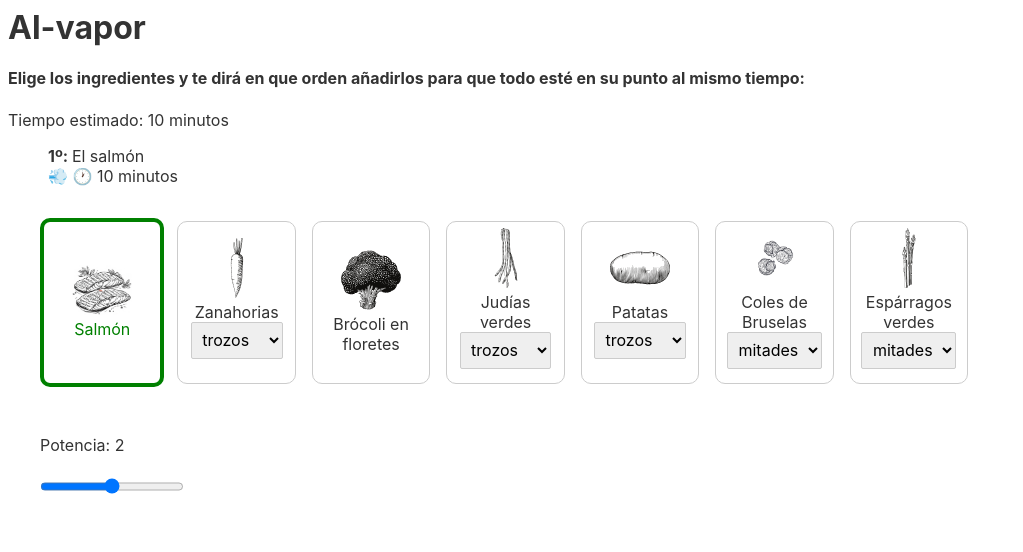
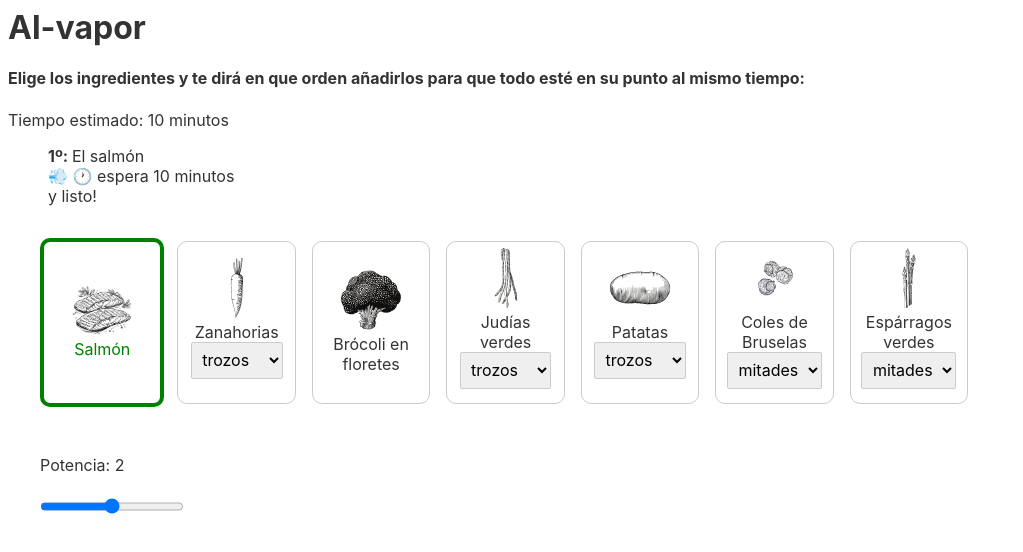
Before and after one commit to pirnz/al-vapor, a Svelte app: page / in a window 1280 px wide. Both pictures are taken after a click on the button "Salmón". Shown: the top 552 px of the page, without its empty margins (0-1023 px from the left). Built offline with nearby package versions, Linux system fonts and the light colour scheme.

Commit message:
better instructions

```diff
--- a/src/Output.svelte
+++ b/src/Output.svelte
@@ -74,10 +74,13 @@
         <p>Tiempo estimado: {batches[0].totalTime} minutos</p>
         <ol>
             {#each batches as batch}
-                <li>
-                    {batch.ingredients} <br>💨 🕐 {batch.time} minutos
+                <li class="order">
+                    {batch.ingredients} <br>💨 🕐 espera {batch.time} minutos
                 </li>
             {/each}
+            <li>
+                y listo!
+            </li>
         </ol>
     </div>
 {/if}
@@ -87,10 +90,10 @@
         counter-reset: list-counter;
         list-style: none;
     }
-    ol li {
+    ol li.order {
         counter-increment: list-counter;
     }
-    ol li::before {
+    ol li.order::before  {
         content: counter(list-counter) "º: ";
         font-weight: bold;
     }
```
